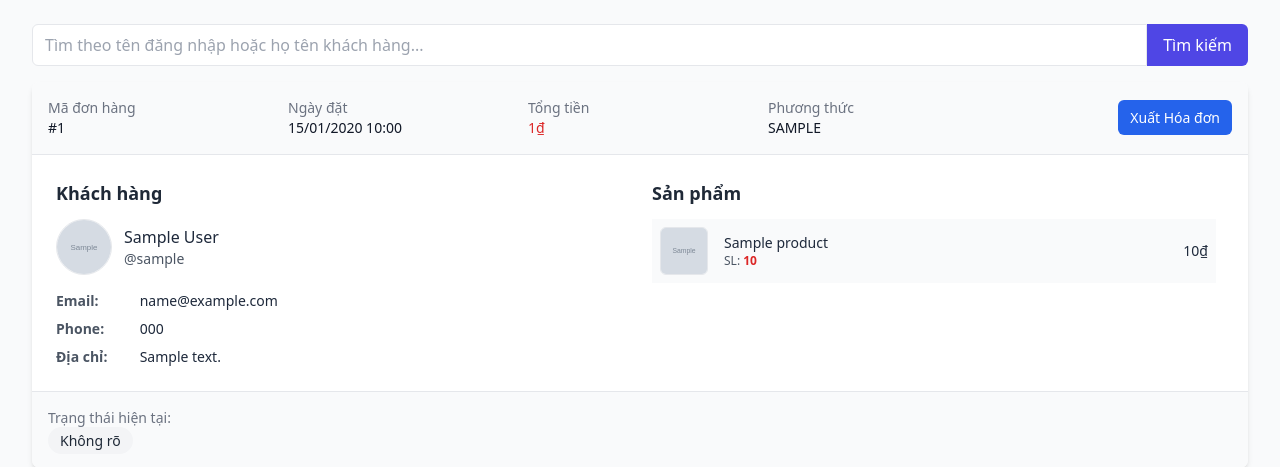
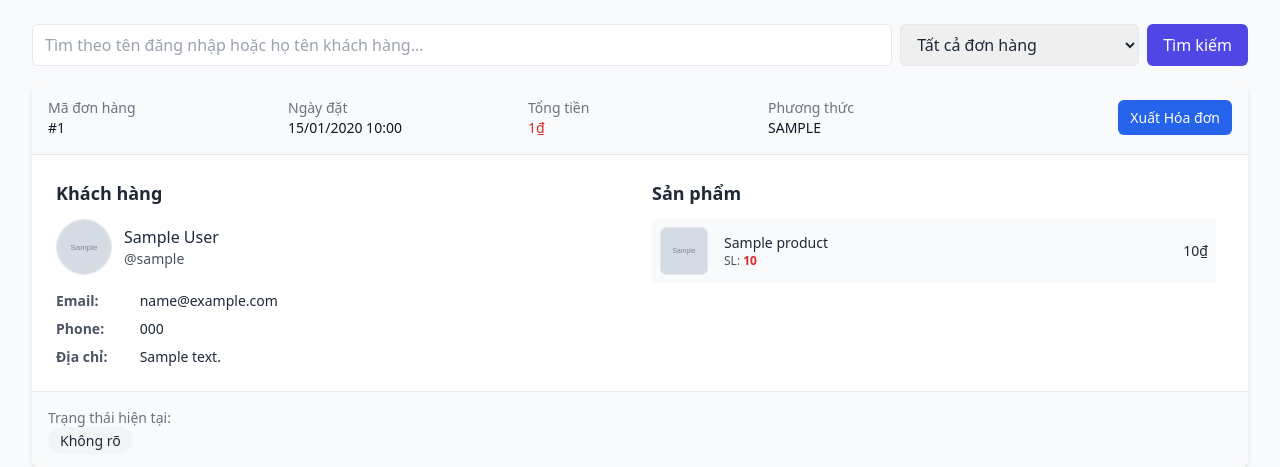
Before and after one commit to Binhhuynh1223/shop_tin_hoc, a PHP site: template app/Views/manager/orderManager.php in a window 1280 px wide. Shown: the part 125-592 px from the top of the page. Run offline with PHP 8.4, Linux system fonts and the light colour scheme; the template is opened without the code that fills it: most values are stand-ins (such as "Sample title", 1, 10 or a date in 2020); grey boxes marked "Sample" are stand-in pictures; some libraries are stand-ins or nearby versions.

Commit message:
Add order status filter to order management

```diff
--- a/app/Views/manager/orderManager.php
+++ b/app/Views/manager/orderManager.php
@@ -4,11 +4,24 @@
     </header>
 
     <form method="GET" action="/manager/orders" class="mb-4">
-        <div class="flex">
+        <div class="flex flex-col md:flex-row gap-2">
             <input type="text" name="search" placeholder="Tìm theo tên đăng nhập hoặc họ tên khách hàng..."
-                class="w-full px-3 py-2 border rounded-l-md focus:outline-none focus:ring-2 focus:ring-indigo-500"
+                class="w-full px-3 py-2 border rounded-md focus:outline-none focus:ring-2 focus:ring-indigo-500"
                 value="<?= htmlspecialchars($search ?? '') ?>">
-            <button type="submit" class="px-4 py-2 bg-indigo-600 text-white rounded-r-md hover:bg-indigo-700 focus:outline-none focus:ring-2 focus:ring-indigo-500 whitespace-nowrap">
+
+            <select name="status" class="w-full md:w-auto px-3 py-2 border rounded-md focus:outline-none focus:ring-2 focus:ring-indigo-500">
+                <option value="">Tất cả đơn hàng</option>
+                <option value="pending" <?= (isset($status) && $status === 'pending') ? 'selected' : '' ?>>
+                    Đơn đang chờ thanh toán
+                </option>
+                <option value="completed" <?= (isset($status) && $status === 'completed') ? 'selected' : '' ?>>
+                    Đơn đã hoàn thành
+                </option>
+                <option value="cancelled" <?= (isset($status) && $status === 'cancelled') ? 'selected' : '' ?>>
+                    Đơn đã hủy
+                </option>
+            </select>
+            <button type="submit" class="px-4 py-2 bg-indigo-600 text-white rounded-md hover:bg-indigo-700 focus:outline-none focus:ring-2 focus:ring-indigo-500 whitespace-nowrap">
                 Tìm kiếm
             </button>
         </div>
@@ -129,7 +142,13 @@
 
     <?php if (isset($ordersTotalPages) && $ordersTotalPages > 1): ?>
         <div class="mt-6 flex items-center justify-center space-x-2">
-            <?php $searchParam = isset($search) ? '&search=' . urlencode($search) : ''; ?>
+            <?php
+            $queryParams = [];
+            if (isset($search) && $search) $queryParams['search'] = $search;
+            if (isset($status) && $status) $queryParams['status'] = $status;
+            $queryString = http_build_query($queryParams);
+            $searchParam = $queryString ? '&' . $queryString : '';
+            ?>
             <?php if ($ordersCurrentPage > 1): ?>
                 <a href="/manager/orders?page=<?= $ordersCurrentPage - 1 ?><?= $searchParam ?>" class="px-3 py-1 bg-gray-200 rounded-md text-sm hover:bg-gray-300">&laquo; Trước</a>
             <?php else: ?>
```
Also changed, not shown: app/Controllers/ManagerController.php (+7 -0 lines).
